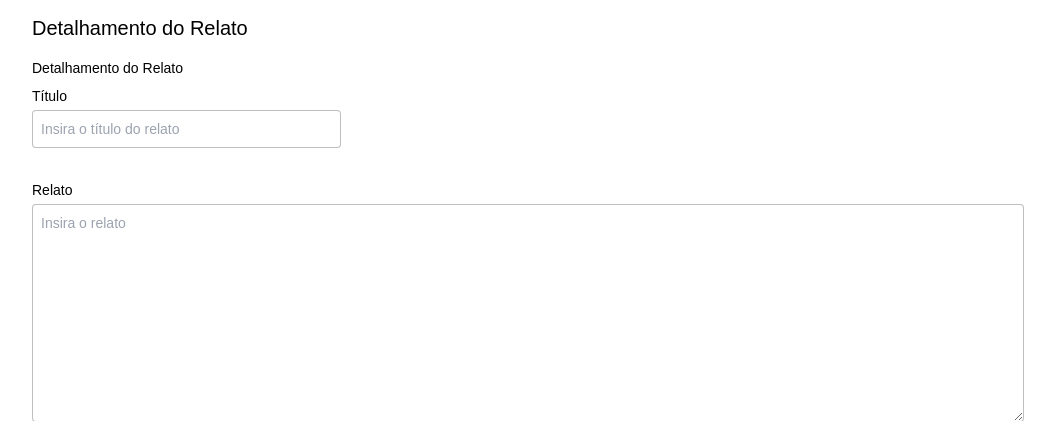
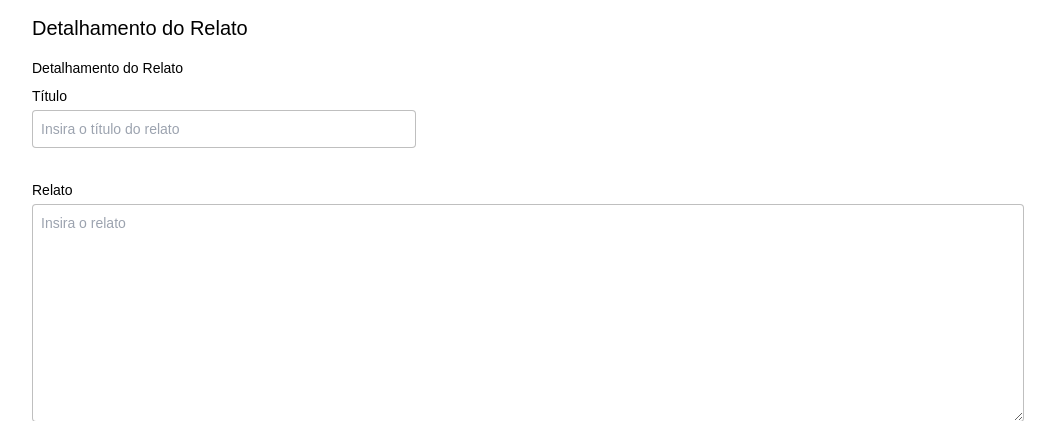
Before and after one commit to gabrielpistore/SiGOS-UFCAT, a Django app: page /register/ in a window 1280 px wide. Shown: the part 1170-1591 px from the top of the page, without its empty margins (112-1167 px from the left). Run offline with Django 5.2, Linux system fonts and the light colour scheme; data that the repository does not hold is empty; style sheets or scripts are compiled from the project's sources; some libraries are stand-ins or nearby versions; some web fonts are replaced.

Commit message:
change report details styles

```diff
--- a/core/templates/core/partials/report_details.html
+++ b/core/templates/core/partials/report_details.html
@@ -6,12 +6,12 @@
 {% block content %}
   <div class="mb-6">
     <h2 class="mb-2 font-medium">Detalhamento do Relato</h2>
-    <div class="grid grid-cols-1 gap-8 md:grid-cols-2 lg:grid-cols-3">
-      <div class="flex flex-col gap-1">
+    <div class="flex flex-col gap-8">
+      <div class="flex flex-col gap-1 max-w-96">
         <label for="{{ form.title.id_for_label }}">Título</label>
         {% render_field form.title class="input" placeholder="Insira o título do relato" %}
       </div>
-      <div class="flex flex-col col-span-3 gap-1">
+      <div class="flex flex-col gap-1">
         <label for="{{ form.report_description.id_for_label }}">Relato</label>
         {% render_field form.report_description class="input" placeholder="Insira o relato" %}
       </div>
```
